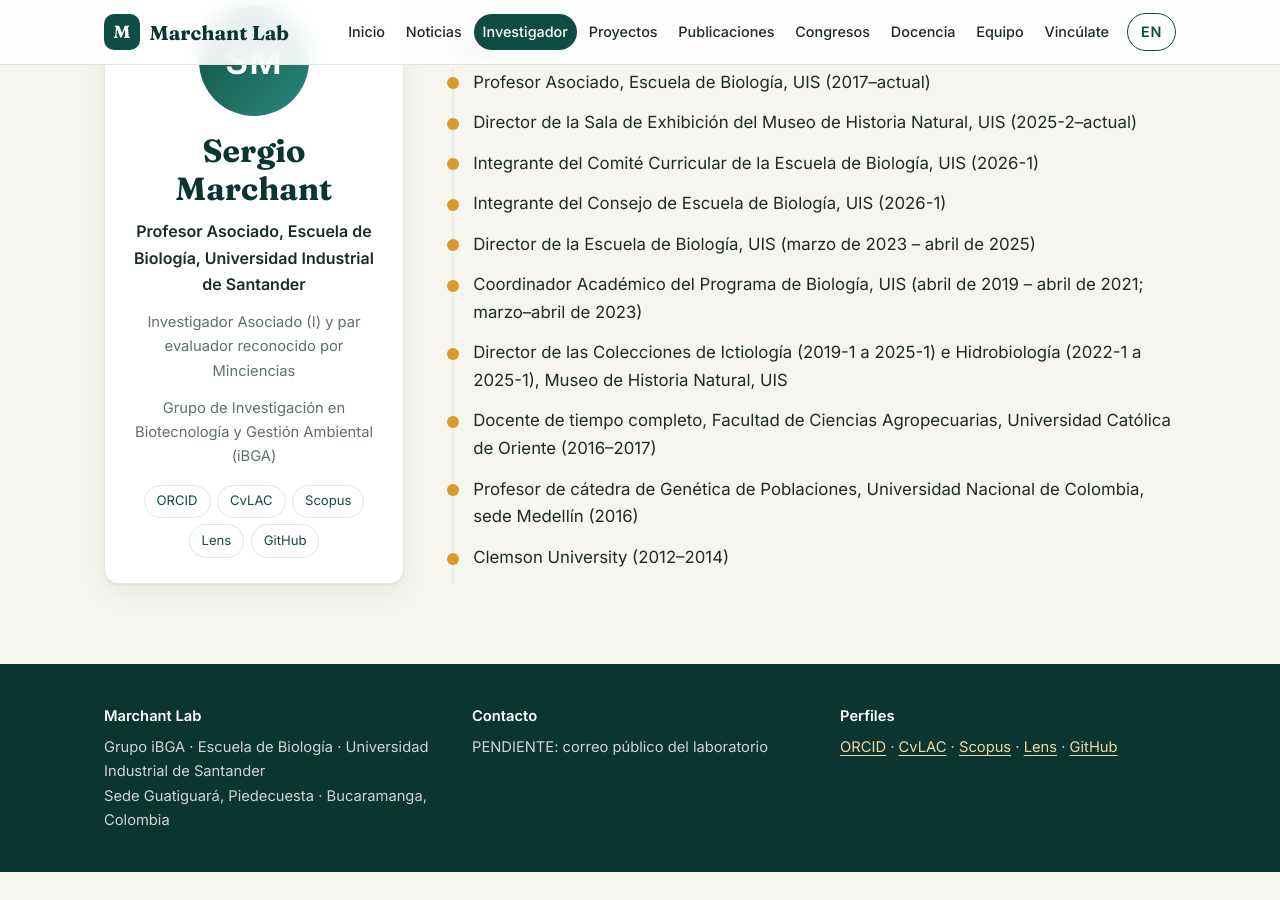
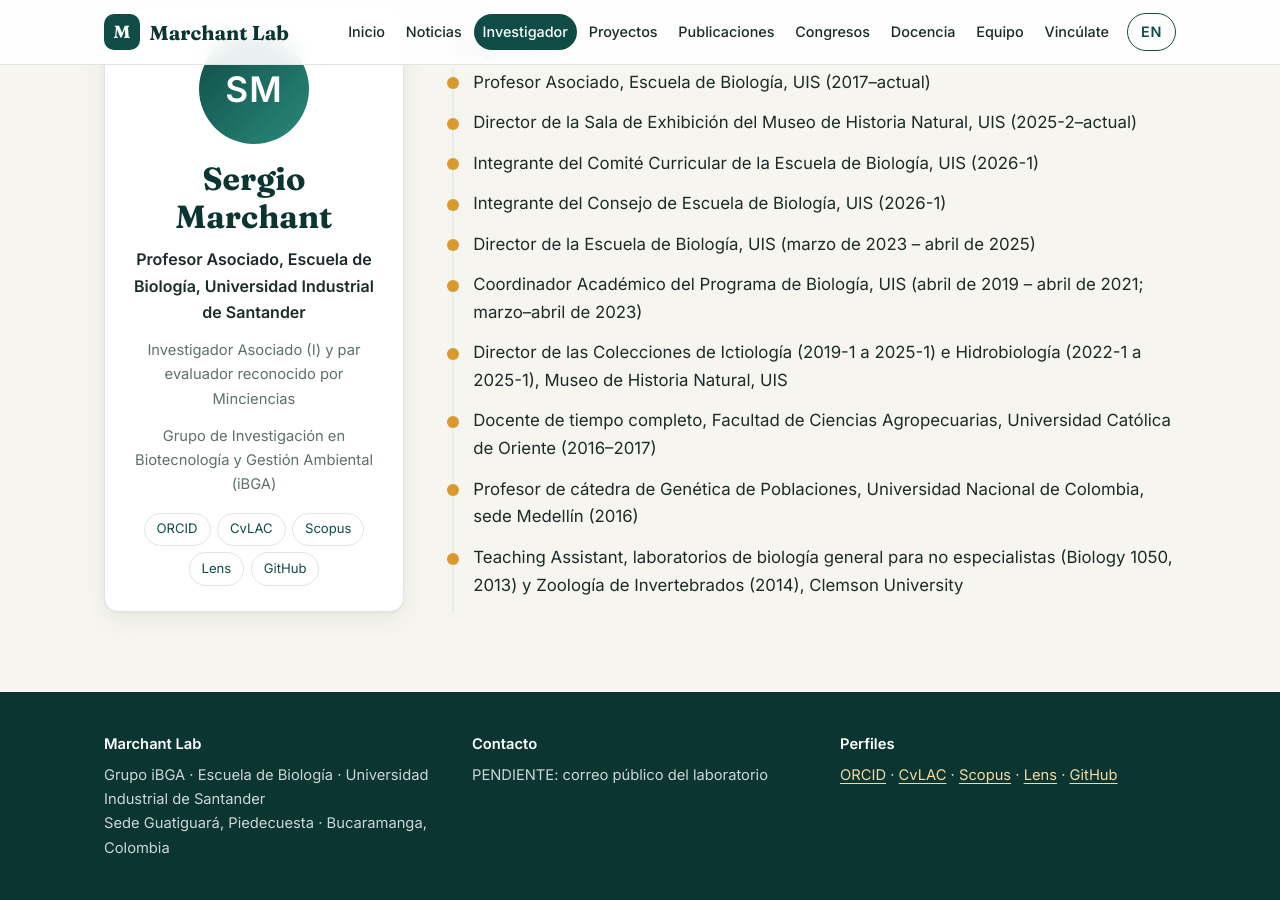
Before and after one commit to Marchant-Lab/marchant-lab-web, a Jekyll site: the page built from investigador.html, in a window 1280 px wide and 900 px high, scrolled down 758 px. Built offline with Jekyll 4.4.1, drawn with Linux system fonts in a browser that asks for light colours; before the commit the page ends 1630 px from its top, so only the background shows below that.

Commit message:
Precisa experiencia en Clemson: Teaching Assistant (Biology 1050, 2013; Invertebrate Zoology, 2014)
Fuente: hojas de vida de 2014 (soportes-academicos/hoja-de-vida/).

Co-Authored-By: Claude Opus 5.5 <noreply@anthropic.com>

```diff
--- a/_data/investigador.yml
+++ b/_data/investigador.yml
@@ -21,7 +21,7 @@ trayectoria:   # cargos UIS con soporte en la carga académica o en resoluciones
   - Director de las Colecciones de Ictiología (2019-1 a 2025-1) e Hidrobiología (2022-1 a 2025-1), Museo de Historia Natural, UIS
   - Docente de tiempo completo, Facultad de Ciencias Agropecuarias, Universidad Católica de Oriente (2016–2017)
   - Profesor de cátedra de Genética de Poblaciones, Universidad Nacional de Colombia, sede Medellín (2016)
-  - Clemson University (2012–2014)
+  - Teaching Assistant, laboratorios de biología general para no especialistas (Biology 1050, 2013) y Zoología de Invertebrados (2014), Clemson University
 perfiles:
   - {nombre: ORCID, url: "https://orcid.org/0000-0002-7362-3626"}
   - {nombre: CvLAC, url: "https://scienti.minciencias.gov.co/cvlac/visualizador/generarCurriculoCv.do?cod_rh=0000034254"}
--- a/_data/traduccion_en.yml
+++ b/_data/traduccion_en.yml
@@ -196,3 +196,4 @@
 "Director, 2025-2–actual": "Director, 2025-2–present"
 "Director, 2019-1 a 2025-1": "Director, 2019-1 to 2025-1"
 "Profesor de cátedra de Genética de Poblaciones, Universidad Nacional de Colombia, sede Medellín (2016)": "Adjunct lecturer in Population Genetics, Universidad Nacional de Colombia, Medellín campus (2016)"
+"Teaching Assistant, laboratorios de biología general para no especialistas (Biology 1050, 2013) y Zoología de Invertebrados (2014), Clemson University": "Teaching Assistant, non-majors biology labs (Biology 1050, Fall 2013) and Invertebrate Zoology (Spring 2014), Clemson University"
--- a/scripts/revisar_traducciones.py
+++ b/scripts/revisar_traducciones.py
@@ -34,7 +34,6 @@ usados |= set(textos([infra], ["sede", "espacios"])) | set(textos(infra["grupos"
 usados |= set(textos([inv], ["cargo", "categoria", "grupo", "bio", "formacion", "trayectoria"]))
 for seccion in doc.values():
     usados |= set(textos(seccion, ["nombre", "nivel", "periodos", "descripcion"]))
-usados -= {"Clemson University (2012–2014)"}  # igual en ambos idiomas
 
 traducidos = set(cargar("traduccion_en"))
 # En YAML de una línea ({titulo: ..., subtitulo: ...}) una coma sin comillas corta el texto.
```
